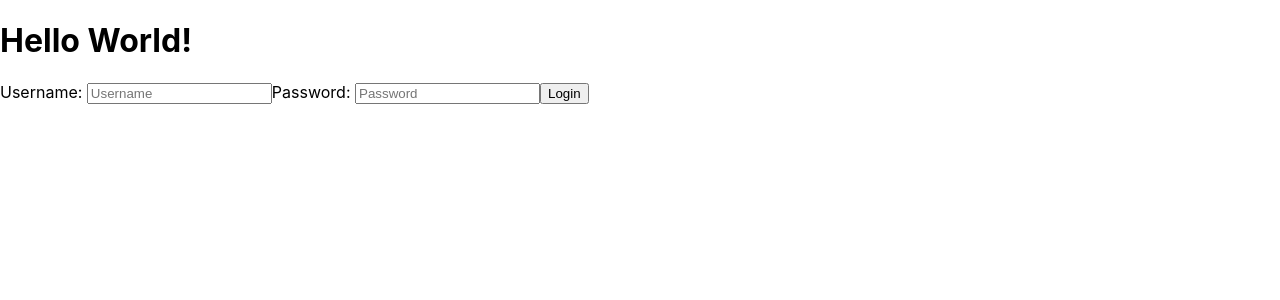
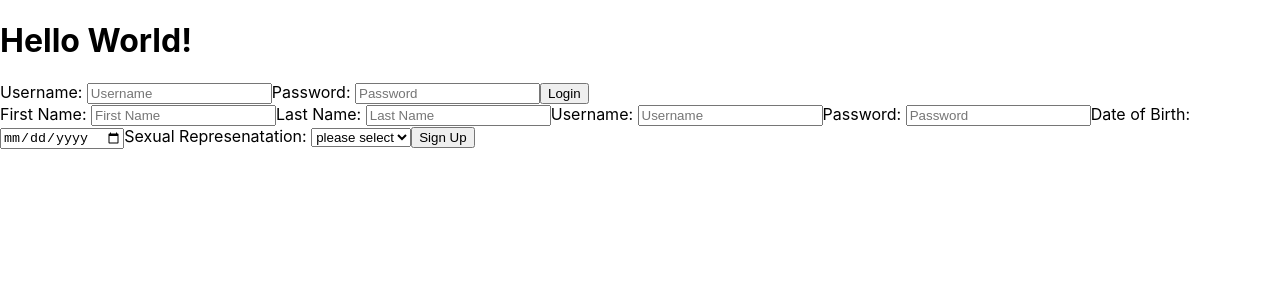
Before and after one commit to dolmagurung147/helloWorld-frontend, a React (Create React App) app: page / in a window 1280 px wide. Shown: the top 300 px of the page. Built offline with nearby package versions, Linux system fonts and the light colour scheme.

Commit message:
basic signup skeleton

```diff
--- a/src/Components/Signup.js
+++ b/src/Components/Signup.js
@@ -1,10 +1,44 @@
 import React, { Component } from 'react'
 
 class Signup extends Component {
+
+  state = {
+    firstName: '',
+    lastName: '',
+    username: '',
+    password: '',
+    dob: '',
+    sexualRepresentation: ''
+  }
+
+  onChangeHandler = (e) => {
+    this.setState({
+      [e.target.name]: e.target.value
+    })
+  }
+
+  onClickHandler = (e) => {
+    console.log(this.state)
+  }
+
   render(){
     return(
       <div>
+        First Name: <input type='text' value={this.state.firstName} name='firstName' placeholder='First Name' onChange={this.onChangeHandler} />
+        Last Name: <input type='text' value={this.state.lastName} name='lastName' placeholder='Last Name' onChange={this.onChangeHandler} />
+        Username: <input type='text' value={this.state.username} name='username' placeholder='Username' onChange={this.onChangeHandler} />
+        Password: <input type='password' value={this.state.password} name='password' placeholder='Password' onChange={this.onChangeHandler} />
+        Date of Birth: <input type='date' value={this.state.dob} name='dob' placeholder='Date of Birth' onChange={this.onChangeHandler} />
+        Sexual Represenatation: <select onChange={this.onChangeHandler} value={this.state.sexualRepresentation} name='sexualRepresentation'>
+          <option>please select</option>
+          <option>she/her</option>
+          <option>he/his</option>
+          <option>they/their</option>
+        </select>
+        <button onClick={this.onClickHandler}>Sign Up</button>
       </div>
     )
   }
 }
+
+export default Signup
--- a/src/Containers/MainContainer.js
+++ b/src/Containers/MainContainer.js
@@ -1,6 +1,7 @@
 import React, { Component } from 'react'
 
 import Login from '../Components/Login'
+import Signup from '../Components/Signup'
 
 class MainContainer extends Component {
   render() {
@@ -8,6 +9,7 @@ class MainContainer extends Component {
       <div>
         <h1>Hello World!</h1>
         <Login />
+        <Signup />
       </div>
     )
   }
```
